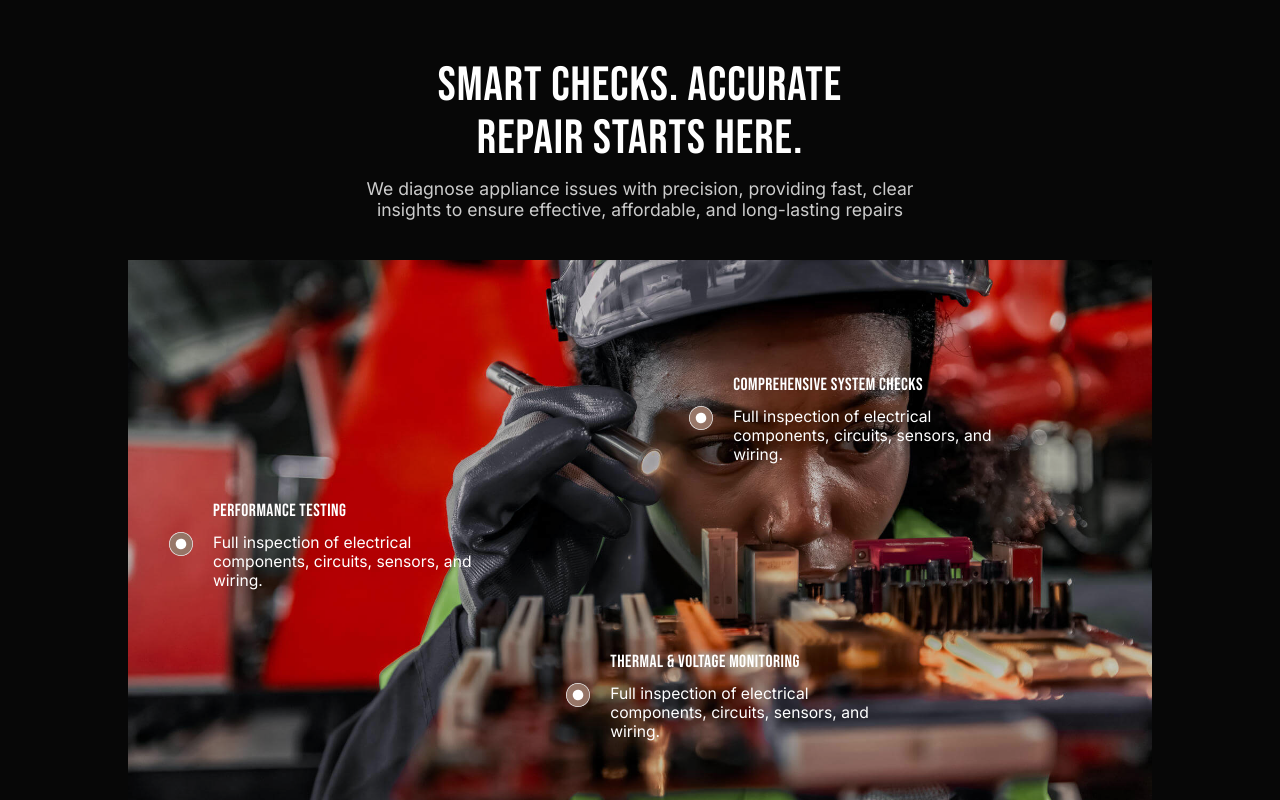
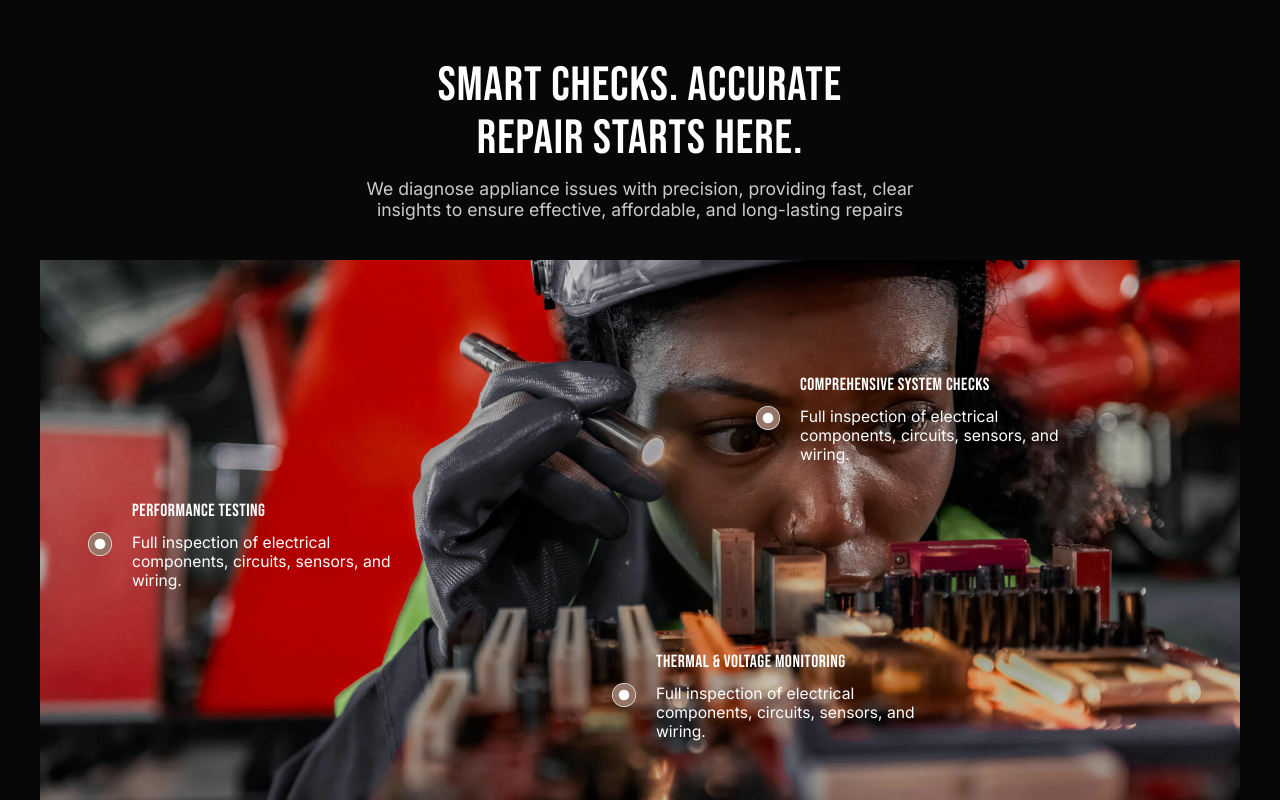
Before and after one commit to rashidalmel/ElectraFix-NextJS-, a Next.js app: page / in a window 1280 px wide. Shown: the part 3642-4442 px from the top of the page. Built offline with nearby package versions, Linux system fonts and the light colour scheme.

Commit message:
Update styles for section six

```diff
--- a/app/styles/sectionsix.module.css
+++ b/app/styles/sectionsix.module.css
@@ -57,8 +57,8 @@
 
 .imageWrapper {
   position: relative;
-  width: 80vw;
-  max-width: 1400px;
+  width: 100%;
+  max-width: 1200px;
   margin: 0 auto;
   height: 540px;
   overflow: hidden;
```
